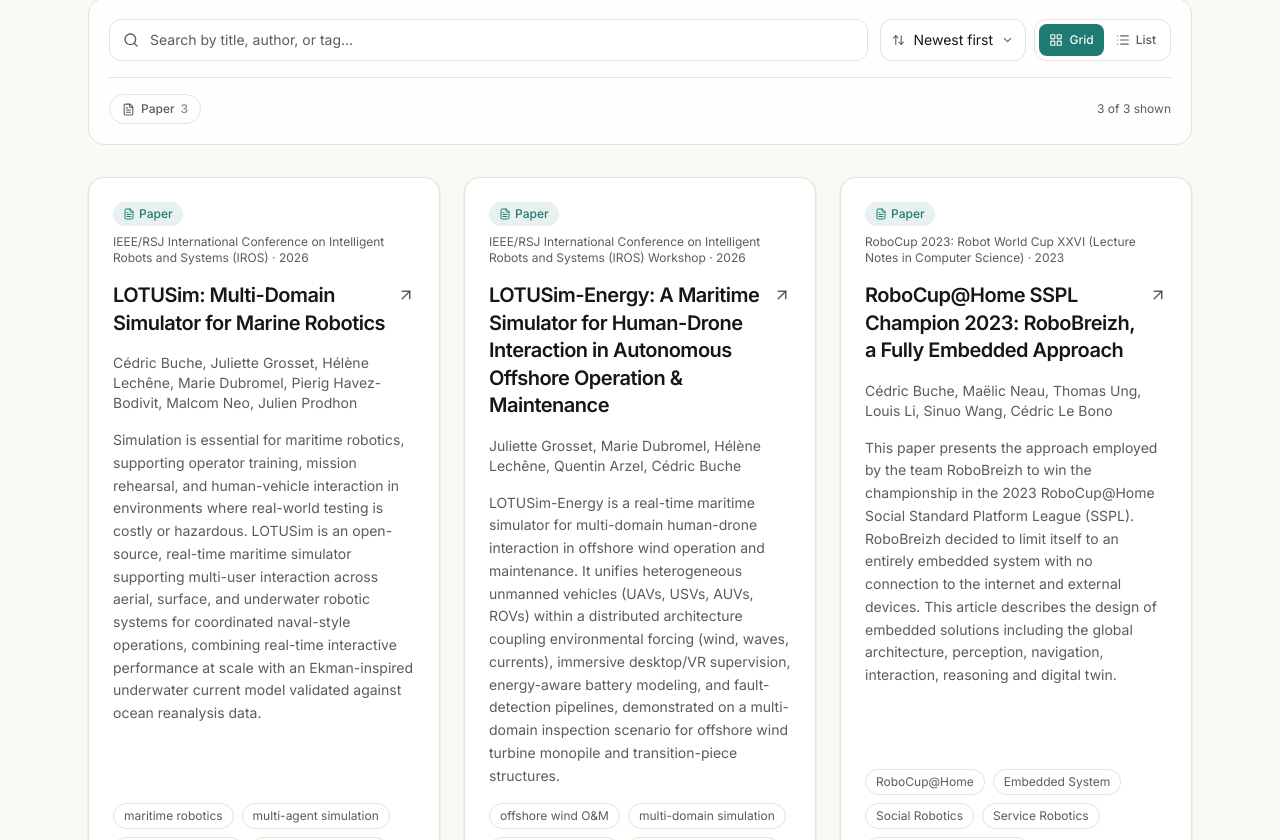
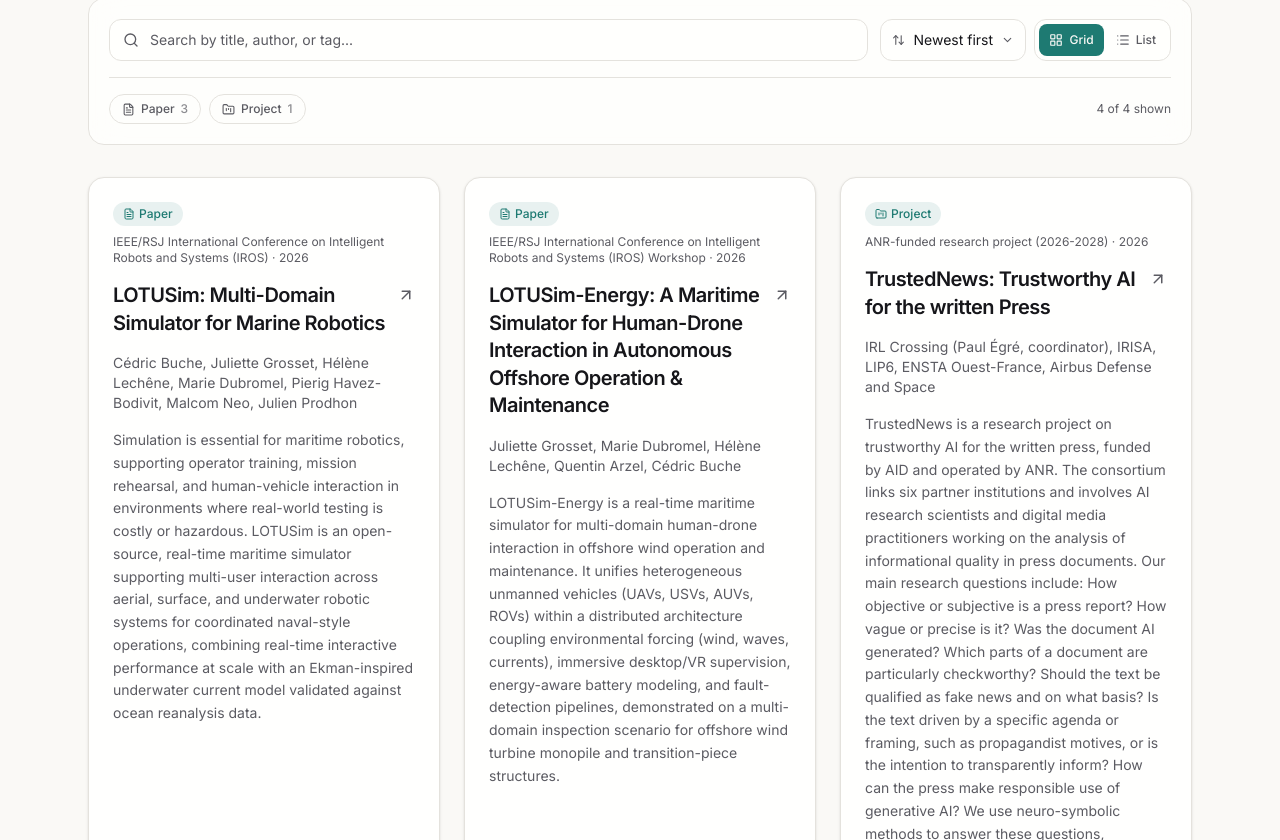
Before and after one commit to IRL-Crossing-CNRS/IRL-Crossing-CNRS.github.io, a React (Vite) app: page / in a window 1280 px wide. Shown: the part 380-1220 px from the top of the page. Built offline with nearby package versions, Linux system fonts and the light colour scheme.

Commit message:
feat: add TrustedNews project resource

```diff
--- a/src/components/resource-detail/ResourceHero.tsx
+++ b/src/components/resource-detail/ResourceHero.tsx
@@ -81,7 +81,7 @@
                 href={author.url}
                 target="_blank"
                 rel="noreferrer noopener"
-                className="text-foreground transition-colors duration-200 hover:text-accent"
+                className="text-foreground underline underline-offset-2 transition-colors duration-200 hover:text-accent"
               >
                 {author.name}
               </a>
--- a/src/data/resourcePages.ts
+++ b/src/data/resourcePages.ts
@@ -4,4 +4,5 @@
   'lotusim-iros2026': lazy(() => import('../pages/resources/lotusim-iros2026')),
   'lotusim-energy-iros2026': lazy(() => import('../pages/resources/lotusim-energy-iros2026')),
   'robobreizh-robocup2023': lazy(() => import('../pages/resources/robobreizh-robocup2023')),
+  'trustednews': lazy(() => import('../pages/resources/trustednews')),
 };
--- a/src/data/resourceTypes.ts
+++ b/src/data/resourceTypes.ts
@@ -1,4 +1,4 @@
-import { FileText, Tag } from 'lucide-react';
+import { FileText, FolderKanban, Tag } from 'lucide-react';
 import type { ComponentType } from 'react';
 import type { ResourceType } from '../types/resource';
 
@@ -6,6 +6,7 @@
 // else falls back to a generic tag icon + capitalized label below.
 const KNOWN_RESOURCE_TYPES: Record<string, { label: string; icon: ComponentType<{ size?: number }> }> = {
   paper: { label: 'Paper', icon: FileText },
+  project: { label: 'Project', icon: FolderKanban },
 };
 
 export function getResourceTypeConfig(type: ResourceType) {
--- a/src/data/resources.json
+++ b/src/data/resources.json
@@ -65,5 +65,22 @@
     "tags": ["RoboCup@Home", "Embedded System", "Social Robotics", "Service Robotics", "Human-Robot Interaction"],
     "resourceUrl": "https://doi.org/10.1007/978-3-031-55015-7_31",
     "repoUrl": "https://github.com/RoboBreizh-RoboCup-Home"
+  },
+  {
+    "slug": "trustednews",
+    "title": "TrustedNews: Trustworthy AI for the written Press",
+    "type": ["project"],
+    "authors": [
+      { "name": "IRL Crossing (Paul Égré, coordinator)", "url": "https://crossing.cnrs.fr/" },
+      { "name": "IRISA", "url": "https://www.irisa.fr/" },
+      { "name": "LIP6", "url": "https://www.lip6.fr/" },
+      { "name": "ENSTA Ouest-France", "url": "https://www.ensta.fr/" },
+      { "name": "Airbus Defense and Space", "url": "https://www.airbus.com/" }
+    ],
+    "year": 2026,
+    "venue": "ANR-funded research project (2026-2028)",
+    "abstract": "TrustedNews is a research project on trustworthy AI for the written press, funded by AID and operated by ANR. The consortium links six partner institutions and involves AI research scientists and digital media practitioners working on the analysis of informational quality in press documents. Our main research questions include: How objective or subjective is a press report? How vague or precise is it? Was the document AI generated? Which parts of a document are particularly checkworthy? Should the text be qualified as fake news and on what basis? Is the text driven by a specific agenda or framing, such as propagandist motives, or is the intention to transparently inform? How can the press make responsible use of generative AI? We use neuro-symbolic methods to answer these questions, comparing corpora coming from different press groups and sources. We take advantage of the large data bank of the SIPA-Ouest France group, and rely on the expertise of journalists to define analytics with humans in the loop.",
+    "tags": ["AI Trust and Safety", "Written Press", "Informational Quality", "Disinformation", "Fake News", "Propaganda", "Media literacy"],
+    "resourceUrl": "https://trustednews.fr/"
   }
 ]
--- /dev/null
+++ b/src/pages/resources/trustednews.tsx
@@ -0,0 +1,129 @@
+import { ExternalLink } from 'lucide-react';
+import CitationBlock from '../../components/resource-detail/CitationBlock';
+import ResourceHero from '../../components/resource-detail/ResourceHero';
+import Section from '../../components/resource-detail/Section';
+import SidebarCard from '../../components/resource-detail/SidebarCard';
+import SidebarLinks from '../../components/resource-detail/SidebarLinks';
+import TableOfContents from '../../components/resource-detail/TableOfContents';
+import { useRegisterSectionNav } from '../../context/SectionNavContext';
+import resourcesData from '../../data/resources.json';
+import type { Resource } from '../../types/resource';
+
+const resource = (resourcesData as Resource[]).find((p) => p.slug === 'trustednews')!;
+
+const SITE_URL = 'https://trustednews.fr/';
+
+const PARTNERS = ['IRISA', 'LIP6', 'ENSTA Ouest-France', 'Airbus Defense and Space'];
+
+const NAV_ITEMS = [
+  { id: 'abstract', label: 'Abstract' },
+  { id: 'questions', label: 'Research questions' },
+  { id: 'consortium', label: 'Consortium' },
+  { id: 'citation', label: 'Citation' },
+];
+
+const PLAIN_CITATION = 'TrustedNews (ANR-25-ASM2-0003-01), 2026-2028.';
+
+const BIBTEX = [
+  '@misc{trustednews2026,',
+  'title        = {TrustedNews: Trustworthy AI for the written Press},',
+  'author       = {{IRL Crossing (Paul {\\\'E}gr{\\\'e}, coordinator)} and {IRISA} and {LIP6} and {ENSTA Ouest-France} and {Airbus Defense and Space}},',
+  'year         = {2026},',
+  'note         = {ANR-25-ASM2-0003-01, 2026--2028},',
+  'howpublished = {\\url{https://trustednews.fr/}}',
+  '}',
+].join('\n');
+
+export default function TrustedNews() {
+  useRegisterSectionNav(NAV_ITEMS);
+
+  const sidebarLinks = [{ href: SITE_URL, label: 'Project website', icon: ExternalLink }];
+
+  return (
+    <div className="mx-auto max-w-6xl px-6 pb-24 pt-12 sm:pt-16">
+      <div className="lg:grid lg:grid-cols-[minmax(0,1fr)_280px] lg:items-start lg:gap-16">
+        <div className="max-w-3xl">
+          <ResourceHero
+            eyebrow="ANR Research Project · 2026-2028"
+            title={resource.title}
+            authors={resource.authors}
+            affiliations={[]}
+            extraLinks={[{ href: SITE_URL, label: 'Project website', icon: ExternalLink }]}
+          />
+
+          <Section id="abstract" title="Abstract" noDivider>
+            <p>
+              TrustedNews is a research project on{' '}
+              <strong className="font-semibold text-foreground">
+                trustworthy AI for the written press
+              </strong>
+              , funded by AID and operated by ANR. The consortium links five partner institutions
+              and involves AI research scientists and digital media practitioners working on the
+              analysis of informational quality in press documents. We use neuro-symbolic methods
+              to answer these questions, comparing corpora coming from different press groups and
+              sources. We take advantage of the large data bank of the SIPA-Ouest France group,
+              and rely on the expertise of journalists to define analytics with humans in the
+              loop.
+            </p>
+          </Section>
+
+          <Section id="questions" title="Research questions">
+            <ul className="list-disc space-y-2 pl-5">
+              <li>How objective or subjective is a press report?</li>
+              <li>How vague or precise is it?</li>
+              <li>Was the document AI generated?</li>
+              <li>Which parts of a document are particularly checkworthy?</li>
+              <li>Should the text be qualified as fake news and on what basis?</li>
+              <li>
+                Is the text driven by a specific agenda or framing, such as propagandist motives,
+                or is the intention to transparently inform?
+              </li>
+              <li>How can the press make responsible use of generative AI?</li>
+            </ul>
+          </Section>
+
+          <Section id="consortium" title="Consortium">
+            <p>
+              TrustedNews is coordinated by{' '}
+              <strong className="font-semibold text-foreground">
+                IRL Crossing (Paul Égré, coordinator)
+              </strong>{' '}
+              and brings together four partner institutions:{' '}
+              {PARTNERS.map((partner, index) => (
+                <span key={partner}>
+                  <strong className="font-semibold text-foreground">{partner}</strong>
+                  {index < PARTNERS.length - 1 ? ', ' : '.'}
+                </span>
+              ))}
+            </p>
+          </Section>
+
+          <Section id="citation" title="Citation">
+            <CitationBlock plain={PLAIN_CITATION} bibtex={BIBTEX} />
+          </Section>
+        </div>
+
+        <aside className="hidden lg:sticky lg:top-24 lg:block lg:space-y-6">
+          <SidebarCard title="Links">
+            <SidebarLinks links={sidebarLinks} />
+          </SidebarCard>
+          <SidebarCard title="Tags">
+            <div className="flex flex-wrap gap-2">
+              {resource.tags.map((tag) => (
+                <span
+                  key={tag}
+                  className="rounded-full border border-border px-2.5 py-1 text-xs text-muted"
+                >
+                  {tag}
+                </span>
+              ))}
+            </div>
+          </SidebarCard>
+          <SidebarCard title="Table of Contents">
+            <TableOfContents items={NAV_ITEMS} />
+          </SidebarCard>
+        </aside>
+      </div>
+    </div>
+  );
+}
```
